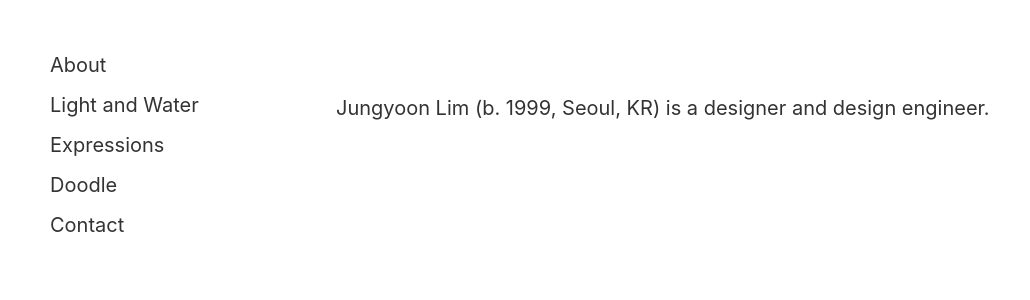
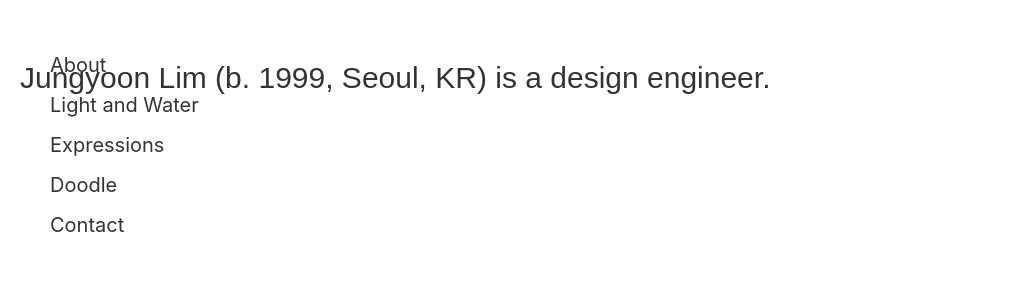
Before and after one commit to Jungyoonlim/gallery, a React (Create React App) app in the folder art-gallery-react/: page /about in a window 1280 px wide. Shown: the top 300 px of the page, without its empty margins (0-1030 px from the left). Built offline with nearby package versions, Linux system fonts and the light colour scheme.

Commit message:
jungyoon lim

```diff
--- a/art-gallery-react/src/components/Pages/About.tsx
+++ b/art-gallery-react/src/components/Pages/About.tsx
@@ -2,62 +2,50 @@ import React from 'react';
 import styled from 'styled-components';
 import { motion } from 'framer-motion';
 
+const BioContainer = styled.div`
+  position: absolute;
+  width: 810px;
+  max-width: calc(100% - 40px);
+  left: 475px;
+  top: 10px;
+  padding: 20px;
+  box-sizing: border-box;
 
-const Menu = styled.div`
-    position: absolute;
-    font-style: normal;
-    font-weight: 400;
-    font-size: 30px;
-    color: #333;
-    font-size: 20px;
-    font-family: 'Inter', sans-serif;
-    line-height: 36px;
-`;
+  @media (max-width: 1285px) { // 475 + 810
+    left: 0;
+    width: 100%;
+  }
 
-const AboutContainer = styled.div`
-    display: flex;
-    justify-content: space-between;
-    align-items: flex-start;
-    max-width: 1000px;
-    width: 100%;
-    margin: 2rem auto;
-    padding: 0 1rem;
-    font-family: 'Inter', sans-serif;
-
-      @media (max-width: 768px) {
-        flex-direction: column;
-        margin: 1rem auto;
-    }
-`;
-
-const ContentContainer = styled.div`
-    display: flex;
-    justify-content: flex-start;
-    gap: 40px; // Space between bio and skill list
+  @media (max-width: 810px) {
+    position: relative;
+    top: 44px;
+    padding: 20px 0;
+  }
 `;
 
 const Bio = styled.p`
-    font-size: 20px;
-    line-height: 1.6;
-    color: #333;
-    text-align: left;
-    font-family: 'Inter', sans-serif;
-`;
+  font-family: 'Fira Sans', sans-serif;
+  font-style: normal;
+  font-weight: 400;
+  font-size: 30px;
+  line-height: 36px;
+  color: #333;
+  margin: 0;
 
-const SkillContainer = styled.div`
-    margin-top: 20px;
+  @media (max-width: 810px) {
+    font-size: 24px;
+    line-height: 30px;
+  }
 `;
 
 
 const About: React.FC = () => {
     return (
-            <AboutContainer>
-                <ContentContainer>
+            <BioContainer>
                     <Bio>
-                        <p>Jungyoon Lim (b. 1999, Seoul, KR) is a designer and design engineer. </p>
+                        <p>Jungyoon Lim (b. 1999, Seoul, KR) is a design engineer. </p>
                     </Bio>
-                </ContentContainer>
-        </AboutContainer>
+        </BioContainer>
     );
 };
 
```
